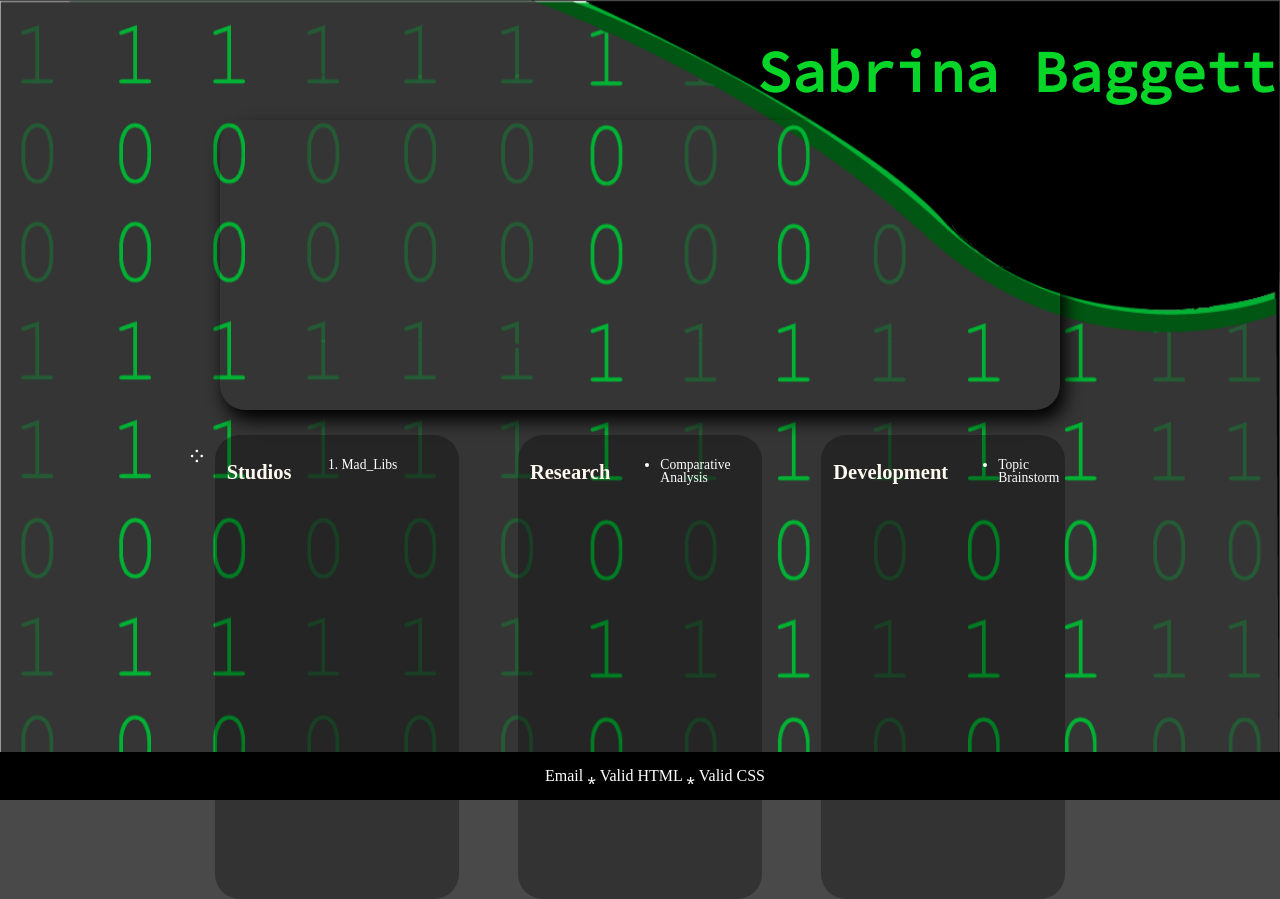
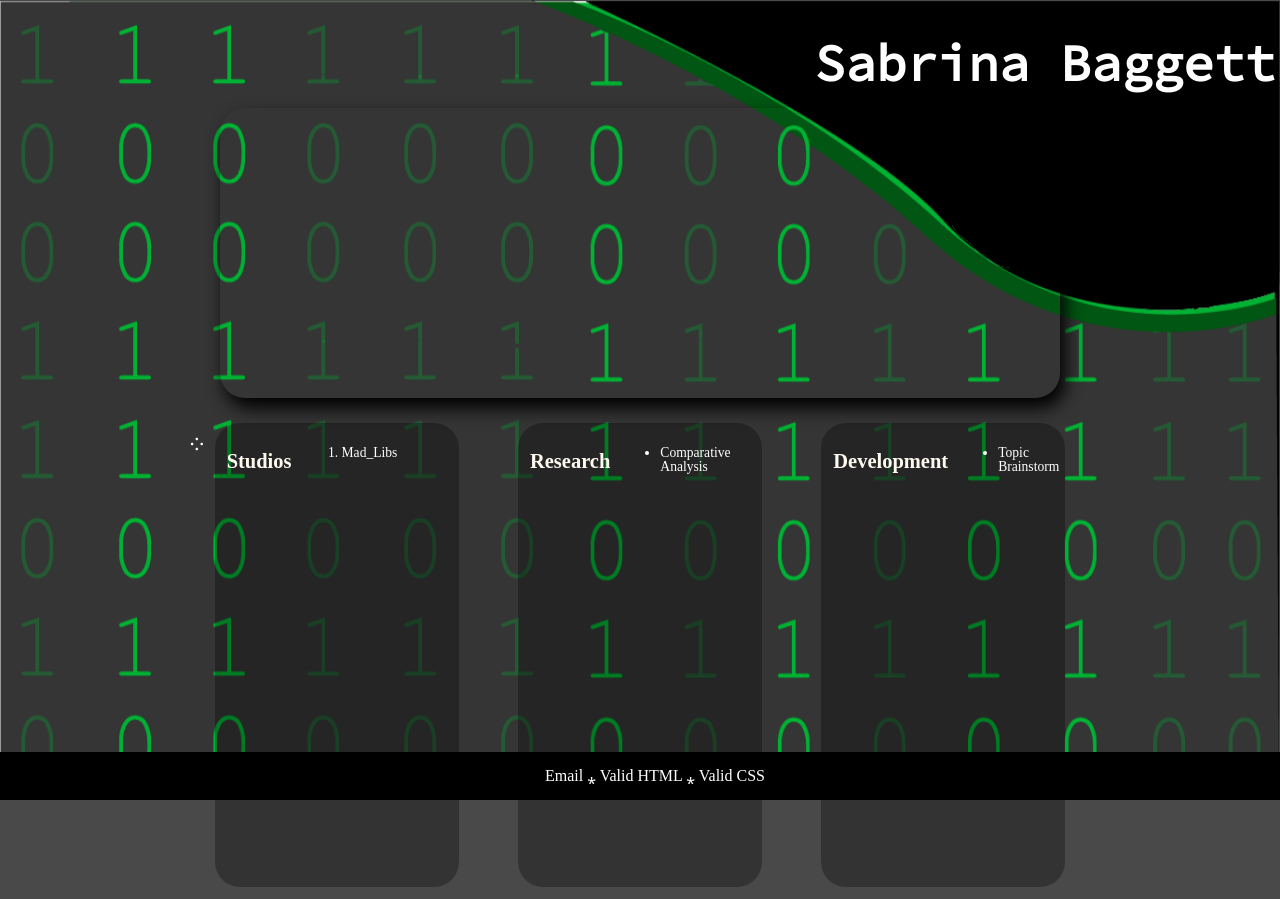
Before and after one commit to sbagg/des157-g, a plain HTML site: page index.html in a window 1280 px wide. Drawn offline with nearby package versions, Linux system fonts and the light colour scheme.

Commit message:
Update styles.css

```diff
--- a/styles.css
+++ b/styles.css
@@ -8,7 +8,7 @@ html{
   /* Set rules to fill background */
   min-height: 100%;
   min-width: 1024px;
-z-index: -1;
+  z-index: -1;
   /* Set up proportionate scaling */
   width: 100%;
   height: auto;
@@ -85,11 +85,11 @@ z-index: -1;
 h1{
   text-align: right;
 
-  font-size: 4.5vw;
+  font-size: 4vw;
   font-family: 'Source Code Pro', monospace;
   margin-right: 5px;
   margin-bottom: .5px;
-  color:#05D627;
+  color:white;
 
 }
 
```
